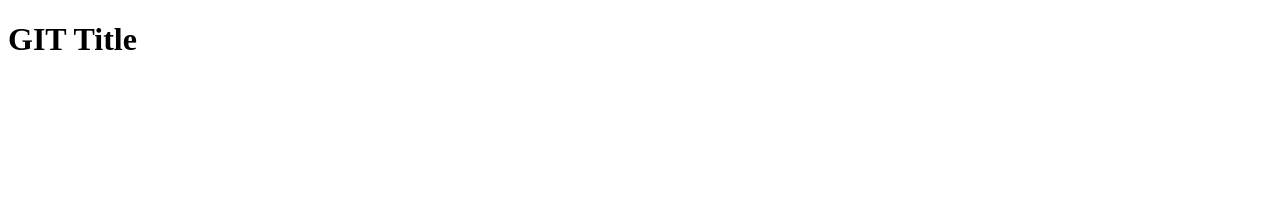
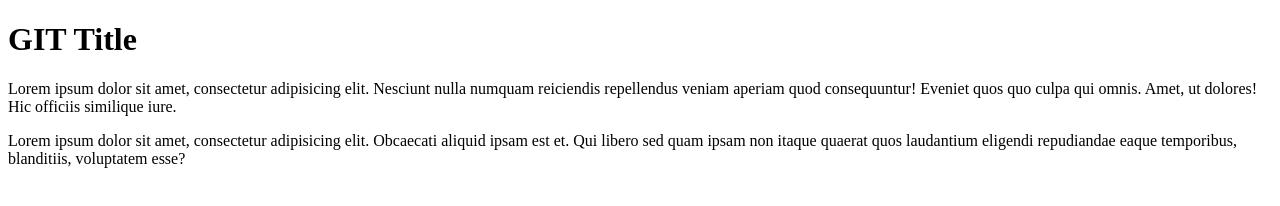
Before and after one commit to Verynya/git, a website: page app/index.html in a window 1280 px wide. Drawn offline with Linux system fonts and the light colour scheme.

```diff
--- a/app/index.html
+++ b/app/index.html
@@ -7,5 +7,7 @@
 </head>
 <body>
 	<h1>GIT Title</h1>
+	<p>Lorem ipsum dolor sit amet, consectetur adipisicing elit. Nesciunt nulla numquam reiciendis repellendus veniam aperiam quod consequuntur! Eveniet quos quo culpa qui omnis. Amet, ut dolores! Hic officiis similique iure.</p>
+	<p>Lorem ipsum dolor sit amet, consectetur adipisicing elit. Obcaecati aliquid ipsam est et. Qui libero sed quam ipsam non itaque quaerat quos laudantium eligendi repudiandae eaque temporibus, blanditiis, voluptatem esse?</p>
 </body>
 </html>
```
Also changed, not shown: bower.json (added, +17 -0 lines), package.json (+8 -0 lines).
